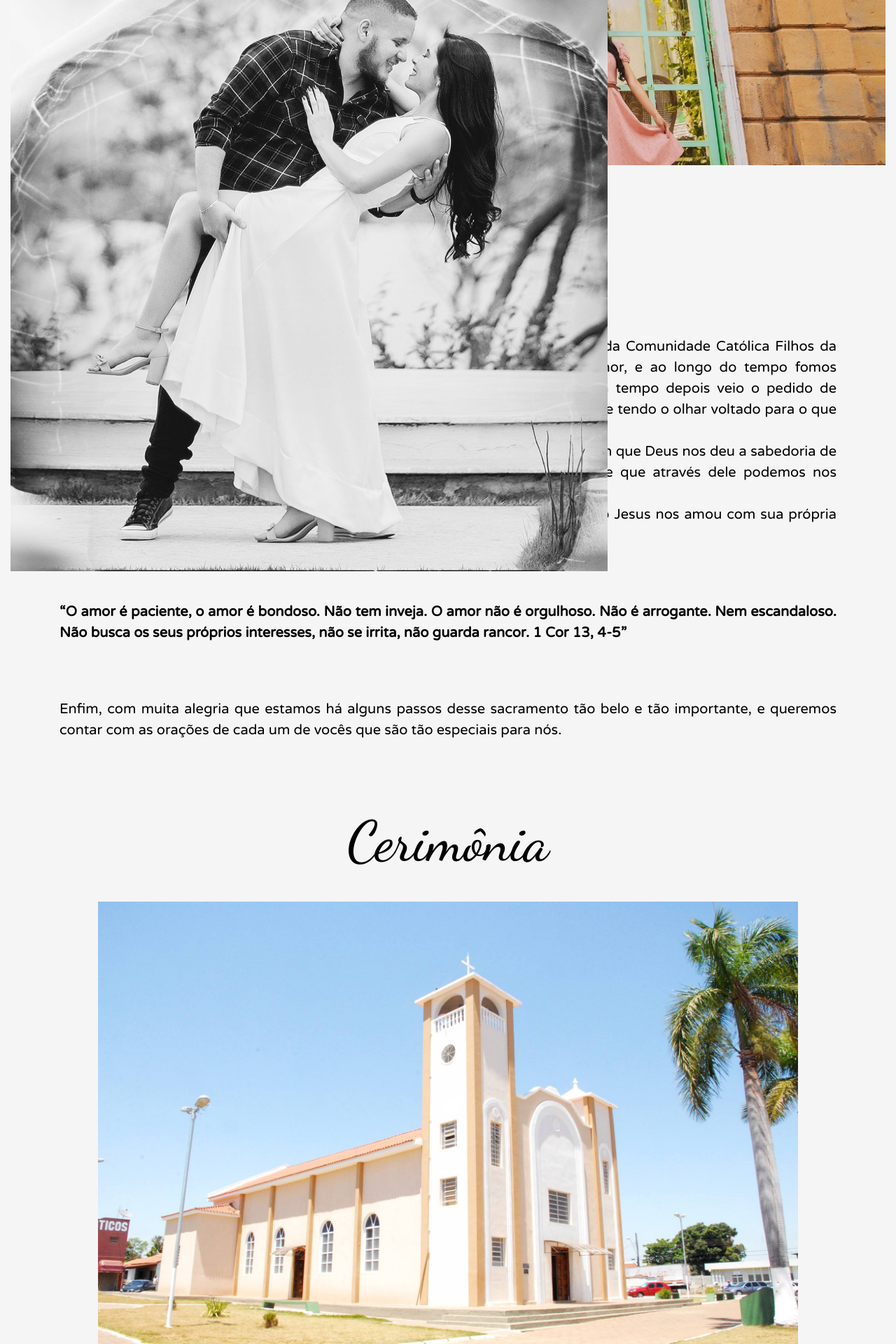
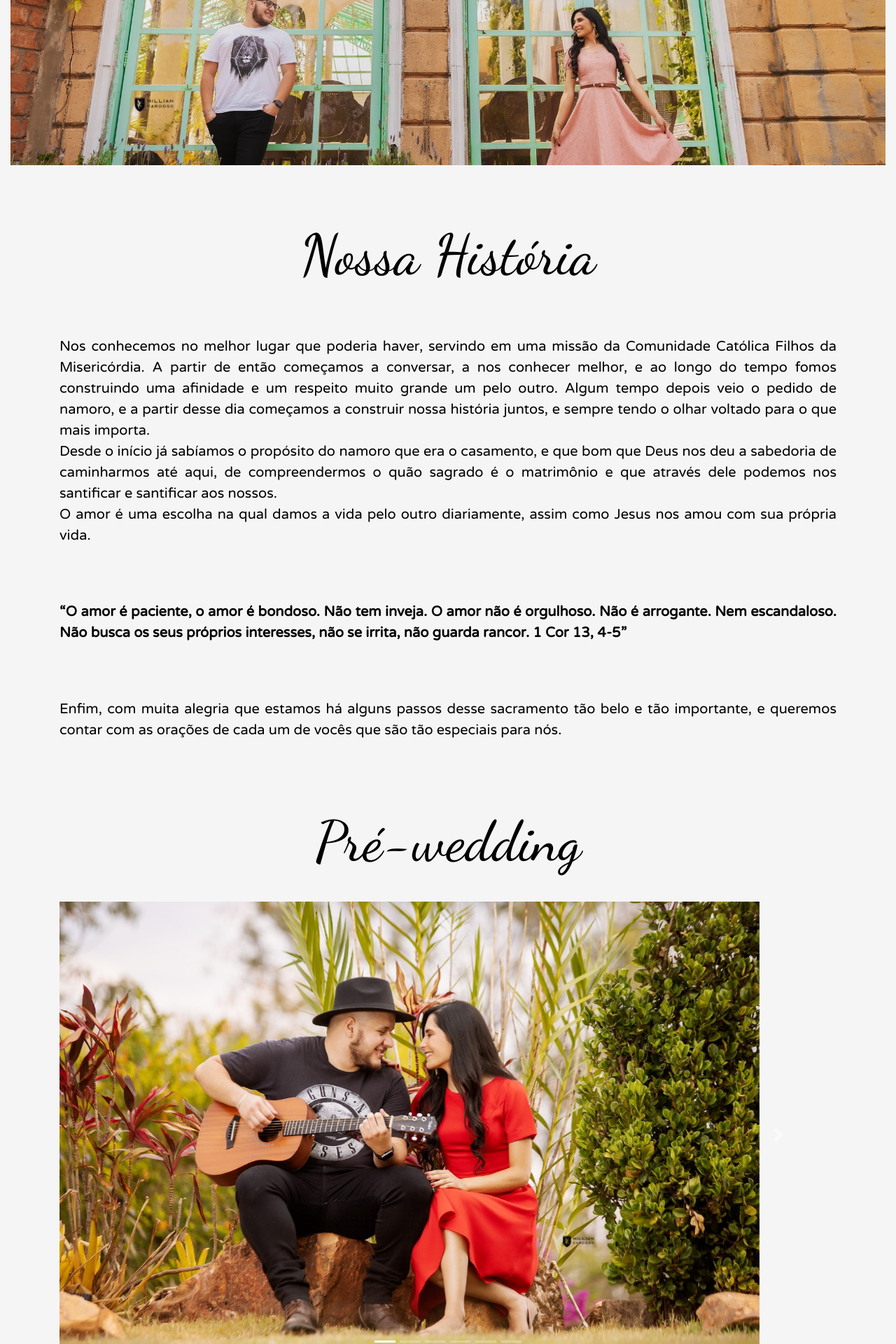
Before and after one commit to FernandoGontijo/CasamentoLeticia-Fernando, a PHP site: page / in a window 1280 px wide. Shown: the part 1680-3600 px from the top of the page at 70% size. Run offline with PHP 8.4, Linux system fonts and the light colour scheme; some libraries are stand-ins or nearby versions.

Commit message:
adição novas fotos

```diff
--- a/css/styles.css
+++ b/css/styles.css
@@ -218,7 +218,8 @@
     }
 
 
-    .montagemFoto{
+    .montagem{
+        background-image: url(../images/montagem.jpg);
         background-position: center ;
         background-repeat: no-repeat;
         background-size: cover;
--- a/index.html
+++ b/index.html
@@ -117,8 +117,6 @@
 
     <div  class="montagem w-100">
 
-        <img src="../CasamentoLeticia-Fernando/images/montagem.jpg" class="montagemFoto">
-
     </div>
 
 
@@ -145,7 +143,56 @@
 
 </section>
 
+<section>
 
+
+    <div class="container " >
+
+
+        <h1 id="historia" class="texto-titulo">Pré-wedding</h1>
+
+        <div id="carouselExampleIndicators" class="carousel slide" data-ride="carousel">
+            <ol class="carousel-indicators">
+              <li data-target="#carouselExampleIndicators" data-slide-to="0" class="active"></li>
+              <li data-target="#carouselExampleIndicators" data-slide-to="1"></li>
+              <li data-target="#carouselExampleIndicators" data-slide-to="2"></li>
+              <li data-target="#carouselExampleIndicators" data-slide-to="3"></li>
+              <li data-target="#carouselExampleIndicators" data-slide-to="4"></li>
+              <li data-target="#carouselExampleIndicators" data-slide-to="5"></li>
+            </ol>
+            <div class="carousel-inner">
+              <div class="carousel-item active">
+                <img class="d-block w-100" src="../CasamentoLeticia-Fernando/images/violao.jpg" alt="Primeiro Slide">
+              </div>
+              <div class="carousel-item">
+                <img class="d-block w-100" src="../CasamentoLeticia-Fernando/images/sentados.jpg" alt="Segundo Slide">
+              </div>
+              <div class="carousel-item">
+                <img class="d-block w-100" src="../CasamentoLeticia-Fernando/images/reflexo.jpg" alt="Terceiro Slide">
+              </div>
+              <div class="carousel-item">
+                <img class="d-block w-100" src="../CasamentoLeticia-Fernando/images/paisagem.jpg" alt="Primeiro Slide">
+              </div>
+              <div class="carousel-item">
+                <img class="d-block w-100" src="../CasamentoLeticia-Fernando/images/preto.jpg" alt="Segundo Slide">
+              </div>
+              <div class="carousel-item">
+                <img class="d-block w-100" src="../CasamentoLeticia-Fernando/images/folhas.jpg" alt="Terceiro Slide">
+              </div>
+            </div>
+            <a class="carousel-control-prev" href="#carouselExampleIndicators" role="button" data-slide="prev">
+              <span class="carousel-control-prev-icon" aria-hidden="true"></span>
+              <span class="sr-only">Anterior</span>
+            </a>
+            <a class="carousel-control-next" href="#carouselExampleIndicators" role="button" data-slide="next">
+              <span class="carousel-control-next-icon" aria-hidden="true"></span>
+              <span class="sr-only">Próximo</span>
+            </a>
+          </div>
+
+
+
+</section>
 
 
 <section>
```
Also changed, not shown: images/folhas.jpg (added), images/paisagem.jpg (added), images/preto.jpg (added), images/sentados.jpg (added), 1 other file.
